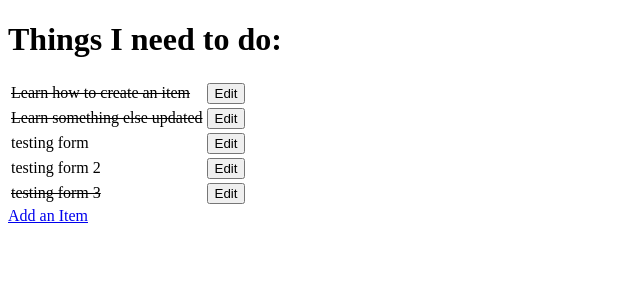
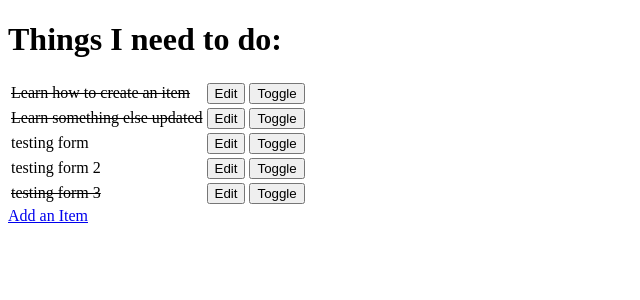
Before and after one commit to tarahwaters/hello-django, a Django app: page / in a window 1280 px wide. Shown: the top 300 px of the page, without its empty margins (0-640 px from the left). Run offline with Django 3.2, Linux system fonts and the light colour scheme; data comes from the database, SQL or seed files in the repository.

Commit message:
Add toggle button

```diff
--- a/todo/templates/todo/todo_list.html
+++ b/todo/templates/todo/todo_list.html
@@ -20,6 +20,11 @@
                     <button>Edit</button>
                 </a>
             </td>
+            <td>
+                <a href="/toggle/{{ item.id }}">
+                    <button>Toggle</button>
+                </a>
+            </td>
             </tr>
         {% empty %}
         <tr><td>You have nothing to do.</td></tr>
```
